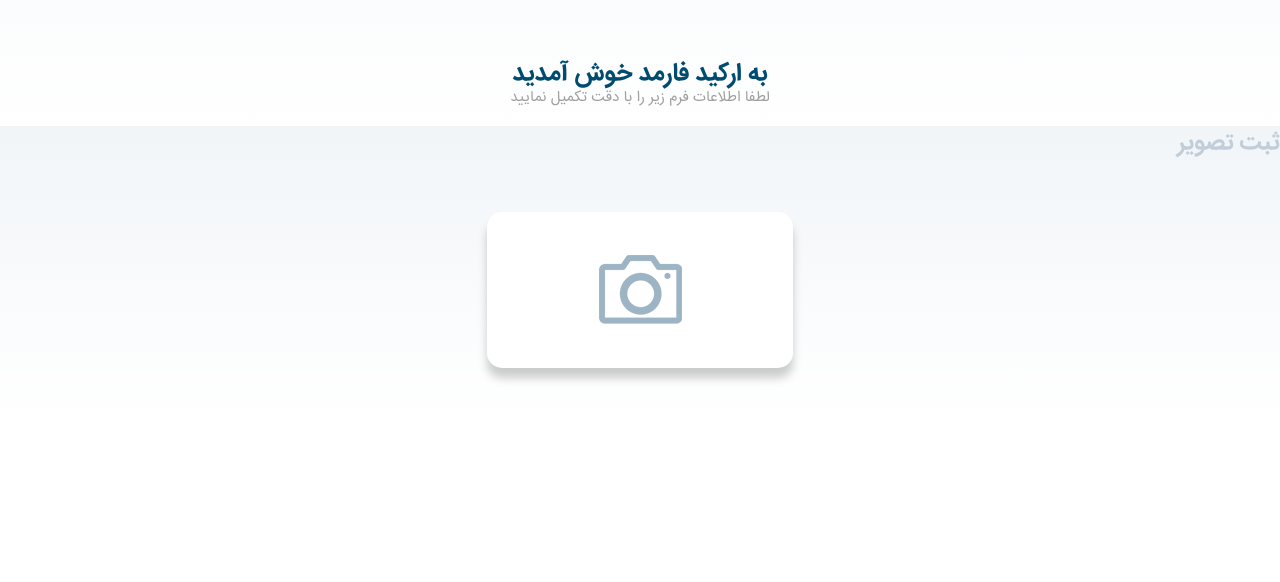
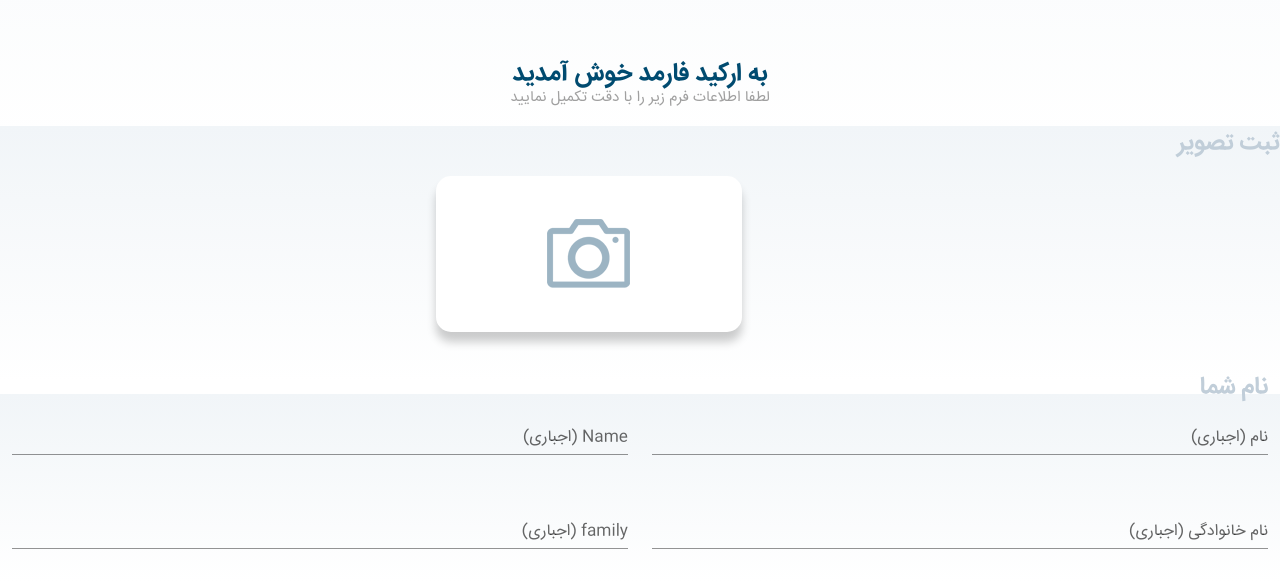
Before and after one commit to mistrs2p/orkidify_hr, a Vue app: page / in a window 1280 px wide. Shown: the part 366-948 px from the top of the page. Before the commit the page ends 800 px from the top, so only its background shows below. Built offline with nearby package versions, Linux system fonts and the light colour scheme.

Commit message:
Name section Added

```diff
--- a/src/App.vue
+++ b/src/App.vue
@@ -20,8 +20,45 @@
       </v-row>
       <v-form>
         <v-row class="addPhoto">
-          <h2>ثبت تصویر</h2>
+          <div>
+            <h2>ثبت تصویر</h2>
+          </div>
           <canvas id="canvas"></canvas>
+
+        </v-row>
+
+          <h2>نام شما</h2>
+        <v-row>
+          <v-col
+            cols="6"
+          >
+            <v-text-field
+              label="نام (اجباری)"
+            />
+          </v-col>
+
+          <v-col
+            cols="6"
+          >
+            <v-text-field
+              label="Name (اجباری)"
+            />
+          </v-col>
+          <v-col
+            cols="6"
+          >
+            <v-text-field
+              label="نام خانوادگی (اجباری)"
+            />
+          </v-col>
+
+          <v-col
+            cols="6"
+          >
+            <v-text-field
+              label="family (اجباری)"
+            />
+          </v-col>
 
         </v-row>
 
@@ -81,6 +118,5 @@ export default {
   }
 
   .addPhoto {
-    flex-direction: column
   }
 </style>
```
